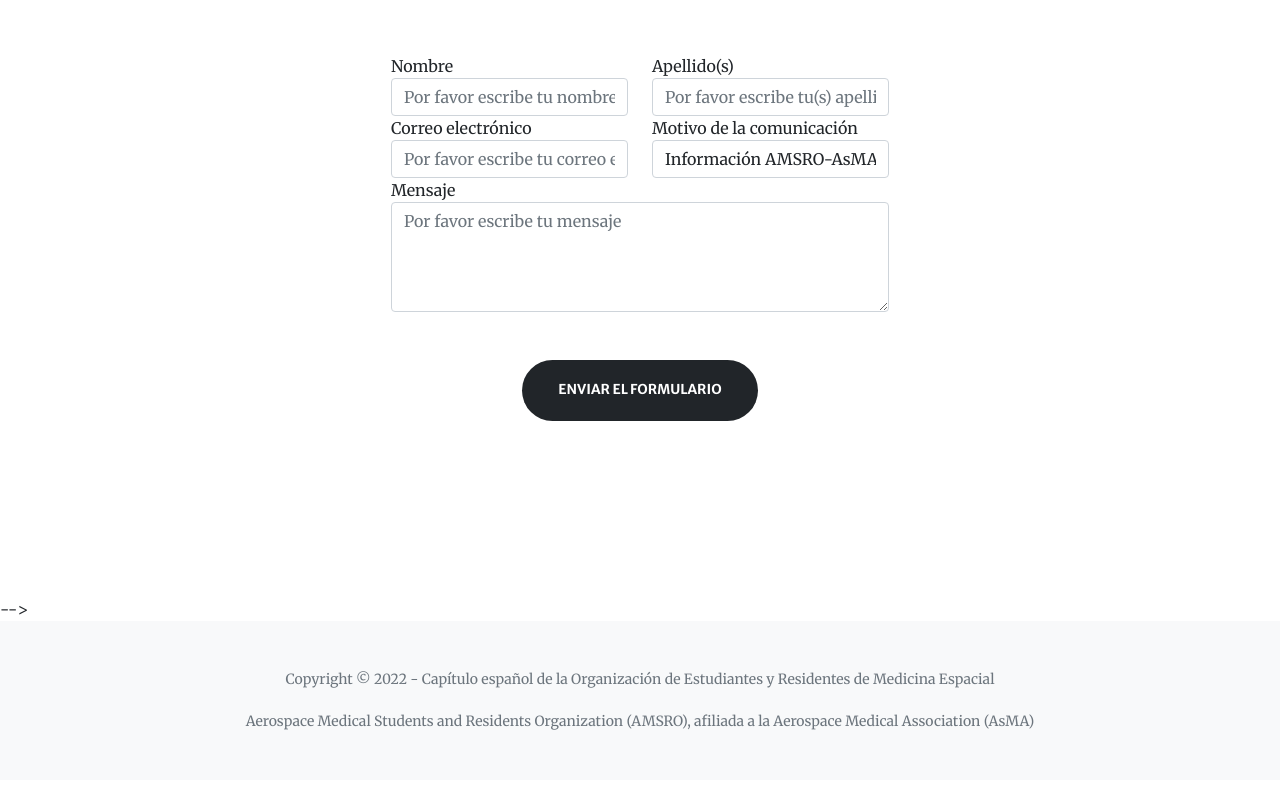
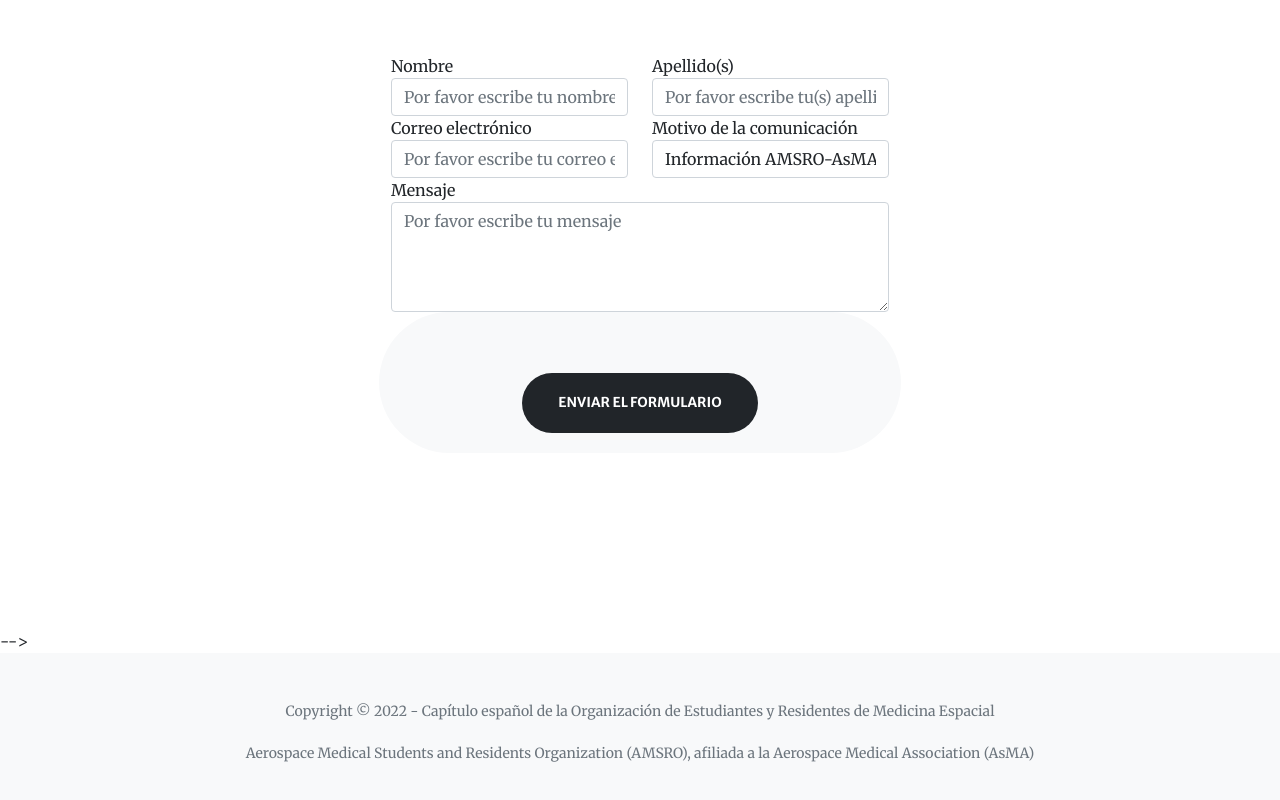
Before and after one commit to EnricGTorrents/AMSRO-Spain, a plain HTML site: page index.html in a window 1280 px wide. Shown: the part 3327-4127 px from the top of the page. Drawn offline with nearby package versions, Linux system fonts and the light colour scheme; some packages are replaced by stand-ins of ours; a script that the page names is missing.

Commit message:
Contact form style fix

```diff
--- a/index.html
+++ b/index.html
@@ -324,7 +324,7 @@ La Membresía de asociado de AMSRO está disponible para las personas que no cum
                                     <div class="help-block with-errors"></div>
                                 </div>
                             </div>
-                            <div class="col-md-12 container px-4 px-lg-5 text-center"></br></br>
+                            <div class="col-md-12 container px-4 px-lg-5 text-center btn btn-light btn-xl"></br></br>
 <input type="hidden" name="_next" value="http://www.amsro.es.eu.org" />
 
 
```
